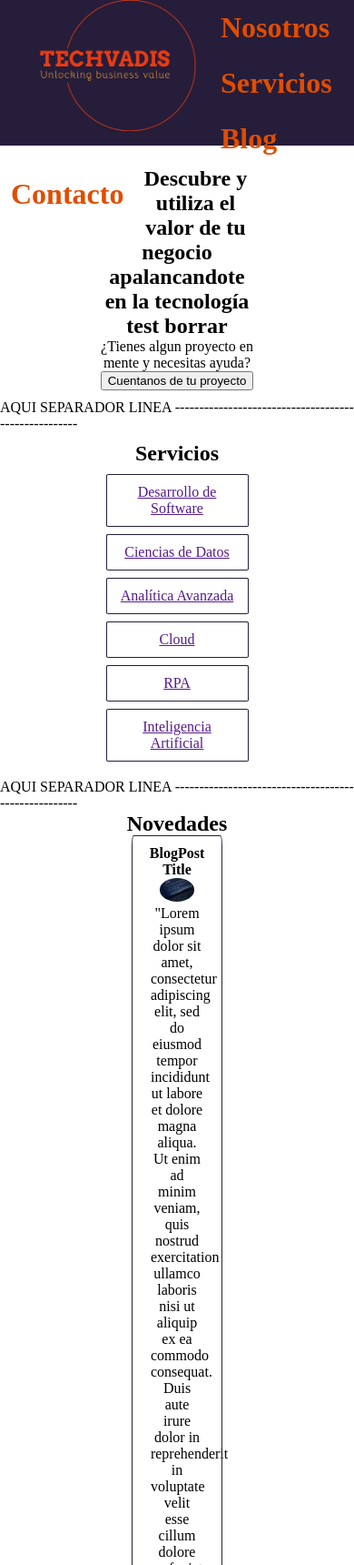
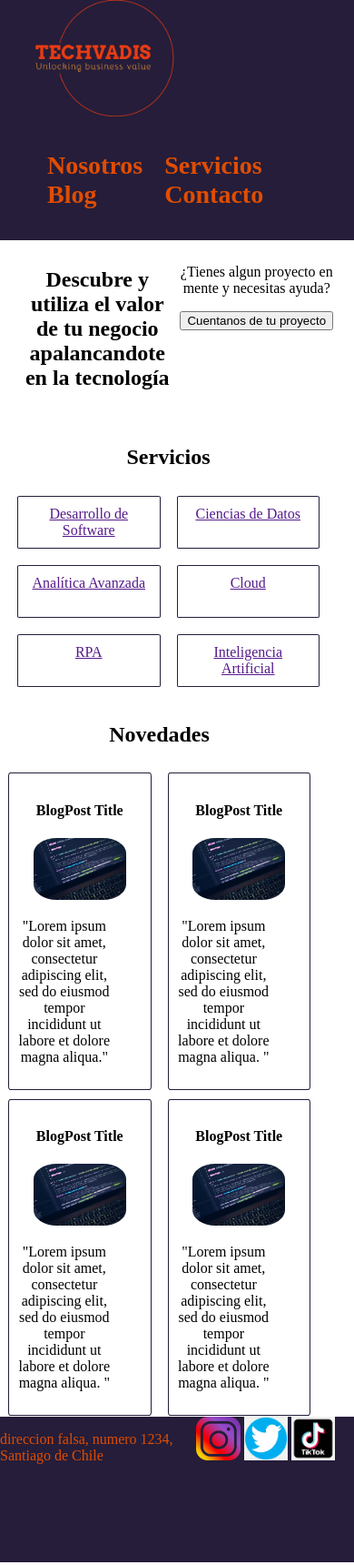
Before and after one commit to Stgocf/coderhouse-desarrolloweb-proyecto, a plain HTML site: page index.html in a window 390 px wide. Shown: the top 1720 px of the page at 91% size. Drawn offline with Linux system fonts and the light colour scheme.

Commit message:
se actualiza index y nosotros , junto con css para ser respomnsive

```diff
--- a/css/style.css
+++ b/css/style.css
@@ -1,57 +1,60 @@
+body{
+    padding: 0%;
+    margin: 0%;
+}
+header{
+    background-color: #251D3A ;
+}
 
-*{
-    margin: auto;
-    padding: auto;
-    box-sizing: border-box;
-}
 .mi-nav{
-    list-style: none;
-    background-color: #251D3A ;
-    height: 10rem;
-
+    display: grid;
+    grid-template-areas: "logo nav-menu";
+    grid-template-columns: 1fr 3fr;
+    align-items: center;
 }
 .mi-nav ul{
-    padding: 0px;
-    margin: 0px;
     list-style-type: none;
-    text-align: center;
-    vertical-align:top;
-    float: center;
 }
 
 .mi-nav li{
     color: #E04D01;
-    display: inline;
-    float: left;
     font-weight: bold;
     justify-content: space-evenly;
     text-decoration: none;
-    height: inherit;
 }
 
 .mi-nav li a {
-    float: left;
-    text-align: center;
     padding: 0.75rem;
     color: #E04D01;
     text-decoration: none;
-    font-size: 2rem;
+    font-size: 28px;
+    height: 8rem;
   }
 
 .logo-wrapper img {
-    max-height: 9rem;
-    float: left;
+    max-height: 8rem;
+    align-self: center;
+}
+
+.nav-menu-ul{
+    display: grid;
+    grid-template-areas:
+        "menu-nosotros menu-servicios menu-blog menu-contacto";
+    grid-template-columns: 1fr 1fr 1fr 1fr;
 }
 
 .msj-principal{
     margin: auto;
-    width: 50%;
+    width: 90%;
     padding: 10px;
     text-align: center;
+    display: grid;
+    grid-template-areas: "msj-principal1 msj-principal2";
+    grid-template-columns: 1fr 1fr ;
 }
 
 .msj-servicios{
-    width: 50%;
+    width: 90%;
     padding: 10px;
     text-align: center;
 }
@@ -76,11 +79,13 @@
     list-style: none;
     background-color: #251D3A ;
     height: 10rem;
-    float: center;
+    display: grid;
+    grid-template-areas: "foot-dir foot-rrss";
+    grid-template-columns: 1fr 1fr;
 }
 
 .mi-foot img {
-    max-height: 4rem;
+    max-height: 3rem;
 }
 .mi-foot ul{
     padding: 0px;
@@ -88,37 +93,197 @@
     list-style-type: none;
     text-align: center;
     vertical-align:top;
-    float: center;
+    align-items: center;
 }
 .mi-foot li{
-    color: #E04D01;
     display: inline;
-    float: left;
     font-weight: bold;
-    justify-content: space-evenly;
+    justify-content: center;
     text-decoration: none;
     height: inherit;
     text-align: center;
 }
+.mi-foot p{
+    color: #E04D01;
+    justify-content: center;
+}
+
 
 .blog-post{
-    width: 25%;
+    margin:10px;
     padding: 10px;
-    text-align: center;
     outline: 1px solid #251D3A;
     border-radius: 1%;
     margin-bottom: 1%;
 }
 
 .blog-post img{
-    border-radius: 50%;
-    width: 50%;
-    height: 50%;
+    border-radius: 25%;
+    width: 75%;
 }
 
 .blog-post p{
     width: 75%;
-}
-.blog-post-space{
     text-align: center;
 }
+
+.blog-post-space{
+    width: 90%;
+    text-align: center;
+}
+
+#grilla-blog{
+    display:grid;
+    grid-template-areas:"bp1 bp2 bp3 bp4";
+    grid-template-columns: 1fr 1fr 1fr 1fr;
+}
+
+#grilla-servicios{
+    display:grid;
+    grid-template-areas:
+    "desa ds ana cloud rpa ia";
+    grid-template-columns: 2fr 2fr 2fr 2fr 2fr 2fr;
+}
+
+#desa{
+    grid-area: desa;
+}
+#ds{
+    grid-area: ds;
+}
+#ana{
+    grid-area: ana;
+}
+#cloud{
+    grid-area: cloud;
+}
+#rpa{
+    grid-area: rpa;
+}
+#ia{
+    grid-area: ia;
+}
+#bp1{
+    grid-area: bp1;
+}
+#bp2{
+    grid-area: bp2;
+}
+#bp3{
+    grid-area: bp3;
+}
+#bp4{
+    grid-area: bp4;
+}
+.msj-principal1{
+    grid-area: principal1;
+}
+.msj-principal2{
+    grid-area: principal2;
+}
+.logo-wrapper{
+    grid-area: logo
+}
+.nav-menu{
+    grid-area: nav-menu;
+}
+#menu-nosotros{
+    grid-area: menu-nosotros;
+}
+#menu-servicios{
+    grid-area: menu-servicios;
+}
+#menu-blog{
+    grid-area: menu-blog;
+}
+#menu-contacto{
+    grid-area: menu-contacto;
+}
+
+
+
+/* @media (max-width:XXXpx): lo vamos a usar siempre que pasemos de desktop a mobile en modo responsive*/
+/* min width para hacerlo mobile first*/
+
+@media (max-width:1024px){
+
+    #grilla-servicios{
+        grid-template-areas:
+        "desa ds ana"
+        "cloud rpa ia";
+        grid-template-rows: 1fr 1fr;
+        grid-template-columns: 1fr 1fr 1fr;
+    }
+
+    #grilla-blog{
+
+        grid-template-areas:
+        "bp1 bp2"
+        "bp3 bp4";
+        grid-template-rows: 1fr 1fr;
+        grid-template-columns: 1fr 1fr;
+    }
+
+
+}
+
+@media (max-width:768px){
+
+    .nav-menu-ul{
+        grid-template-areas:
+        "menu-nosotros menu-servicios"
+        "menu-blog menu-contacto";
+        grid-template-columns: 1fr 1fr;
+        grid-template-rows: 1fr 1fr;
+    }
+    #grilla-servicios{
+        display:grid;
+        grid-template-areas:
+        "desa ds"
+        "ana cloud"
+        "rpa ia";
+        grid-template-rows: 1fr 1fr 1fr;
+        grid-template-columns: 1fr 1fr;
+    }
+
+}
+
+@media (max-width:550px){
+    .mi-nav{
+        grid-template-areas:
+        "logo" "nav-menu";
+        grid-template-rows: 1fr 1fr;
+    }
+}
+
+@media (max-width:320px){
+    .nav-menu-ul{
+        grid-template-areas:
+        "menu-nosotros" "menu-servicios" "menu-blog" "menu-contacto";
+        grid-template-rows: 1fr 1fr 1fr 1fr;
+    }
+
+    #grilla-servicios{
+
+        display: flex;
+        flex-direction: column;
+    }
+
+    .msj-principal{
+        margin: auto;
+        width: 90%;
+        padding: 10px;
+        text-align: center;
+        display: flex;
+        flex-direction: column;
+    }
+    #grilla-blog{
+        display: flex;
+        flex-direction: column;
+    }
+
+    .mi-foot{
+        display: flex;
+        flex-direction: column;
+    }
+}
--- a/index.html
+++ b/index.html
@@ -8,68 +8,72 @@
     <title>TECHVADIS</title>
 </head>
 <body>
-    <header>
+    <header id="header">
         <div class="mi-nav" >
             <div class="logo-wrapper">
                 <a href="index.html">
                     <img src="./assets/logo.png" alt="logo">
                 </a>
             </div>
-            <nav >
-                <ul>
-                    <li><a href="./pages/nosotros.html">Nosotros</a></li>
-                    <li><a href="./pages/servicios.html">Servicios</a></li>
-                    <li><a href="./pages/blog.html">Blog</a></li>
-                    <li><a href="./pages/contacto.html">Contacto</a></li>
+            <nav class="nav-menu">
+                <ul class="nav-menu-ul">
+                    <li id="menu-nosotros"><a href="./pages/nosotros.html">Nosotros</a></li>
+                    <li id="menu-servicios"><a href="./pages/servicios.html">Servicios</a></li>
+                    <li id="menu-blog"><a href="./pages/blog.html">Blog</a></li>
+                    <li id="menu-contacto"><a href="./pages/contacto.html">Contacto</a></li>
                 </ul>
             </nav>
         </div>
-
     </header>
     <main>
         <div class="msj-principal">
-            <h2>Descubre y utiliza el valor de tu negocio apalancandote en la tecnología</h2>
-
-            <h2>test borrar</h2>
+            <h2 id="msj-principal1">Descubre y utiliza el valor de tu negocio apalancandote en la tecnología</h2>
+            <div id="msj-principal2">
                 <p>¿Tienes algun proyecto en mente y necesitas ayuda?</p>
                 <button>Cuentanos de tu proyecto</button>
             </div>
-        <div>AQUI SEPARADOR LINEA -----------------------------------------------------</div>
+        </div>
         <div class="msj-servicios">
             <h2>Servicios</h2>
-            <ul >
-                <li><a href="">Desarrollo de Software</a></li>
-                <li><a href="">Ciencias de Datos</a></li>
-                <li><a href="">Analítica Avanzada</a></li>
-                <li><a href="">Cloud</a></li>
-                <li><a href="">RPA</a></li>
-                <li><a href="">Inteligencia Artificial</a></li>
+            <ul id="grilla-servicios" >
+                <li id="desa"><a href="">Desarrollo de Software</a></li>
+                <li id="ds"><a href="">Ciencias de Datos</a></li>
+                <li id="ana"><a href="">Analítica Avanzada</a></li>
+                <li id="cloud"><a href="">Cloud</a></li>
+                <li id="rpa"><a href="">RPA</a></li>
+                <li id="ia"><a href="">Inteligencia Artificial</a></li>
             </ul>
         </div>
-        <div>AQUI SEPARADOR LINEA -----------------------------------------------------</div>
         <div class="blog-post-space">
             <h2>Novedades</h2>
-            <div class="blog-post">
+            <div id="grilla-blog">
+                <div id="bp1" class="blog-post">
                     <h4>BlogPost Title</h4>
                     <img src="./assets/blog.jpeg" alt="">
-                <p class="blog-preview">"Lorem ipsum dolor sit amet, consectetur adipiscing elit, sed do eiusmod tempor incididunt ut labore et dolore magna aliqua. Ut enim ad minim veniam, quis nostrud exercitation ullamco laboris nisi ut aliquip ex ea commodo consequat. Duis aute irure dolor in reprehenderit in voluptate velit esse cillum dolore eu fugiat nulla pariatur. Excepteur sint occaecat cupidatat non proident, sunt in culpa qui officia deserunt mollit anim id est laborum."</p>
+                    <p class="blog-preview">"Lorem ipsum dolor sit amet, consectetur adipiscing elit, sed do eiusmod tempor incididunt ut labore et dolore magna aliqua."</p>
                 </div>
-            <div class="blog-post">
+                <div id="bp2" class="blog-post">
                     <h4>BlogPost Title</h4>
                     <img src="./assets/blog.jpeg" alt="">
-                <p class="blog-preview">"Lorem ipsum dolor sit amet, consectetur adipiscing elit, sed do eiusmod tempor incididunt ut labore et dolore magna aliqua. Ut enim ad minim veniam, quis nostrud exercitation ullamco laboris nisi ut aliquip ex ea commodo consequat. Duis aute irure dolor in reprehenderit in voluptate velit esse cillum dolore eu fugiat nulla pariatur. Excepteur sint occaecat cupidatat non proident, sunt in culpa qui officia deserunt mollit anim id est laborum."</p>
+                    <p class="blog-preview">"Lorem ipsum dolor sit amet, consectetur adipiscing elit, sed do eiusmod tempor incididunt ut labore et dolore magna aliqua. "</p>
                 </div>
-            <div class="blog-post">
+                <div id="bp3" class="blog-post">
                     <h4>BlogPost Title</h4>
                     <img src="./assets/blog.jpeg" alt="">
-                <p class="blog-preview">"Lorem ipsum dolor sit amet, consectetur adipiscing elit, sed do eiusmod tempor incididunt ut labore et dolore magna aliqua. Ut enim ad minim veniam, quis nostrud exercitation ullamco laboris nisi ut aliquip ex ea commodo consequat. Duis aute irure dolor in reprehenderit in voluptate velit esse cillum dolore eu fugiat nulla pariatur. Excepteur sint occaecat cupidatat non proident, sunt in culpa qui officia deserunt mollit anim id est laborum."</p>
+                    <p class="blog-preview">"Lorem ipsum dolor sit amet, consectetur adipiscing elit, sed do eiusmod tempor incididunt ut labore et dolore magna aliqua. "</p>
+                </div>
+                <div id="bp4" class="blog-post">
+                    <h4>BlogPost Title</h4>
+                    <img src="./assets/blog.jpeg" alt="">
+                    <p class="blog-preview">"Lorem ipsum dolor sit amet, consectetur adipiscing elit, sed do eiusmod tempor incididunt ut labore et dolore magna aliqua. "</p>
+                </div>
             </div>
         </div>
     </main>
     <footer>
         <div class="mi-foot">
-            <ul>
-                <li>direccion falsa, numero 1234, Santiago de Chile</li>
+            <p id="foot-dir">direccion falsa, numero 1234, Santiago de Chile</p>
+            <ul id="foot-rrss">
                 <li><img class="sm-logo" src="./assets/instagram.png" alt=""></li>
                 <li><img class="sm-logo" src="./assets/twitter.png" alt=""></li>
                 <li><img class="sm-logo" src="./assets/tiktok.png" alt=""></li>
```
Also changed, not shown: entrega2.txt (added, +7 -0 lines), pages/servicios.html (+18 -16 lines), 1 other file. Lines whose indentation alone changed are shown as unchanged.
